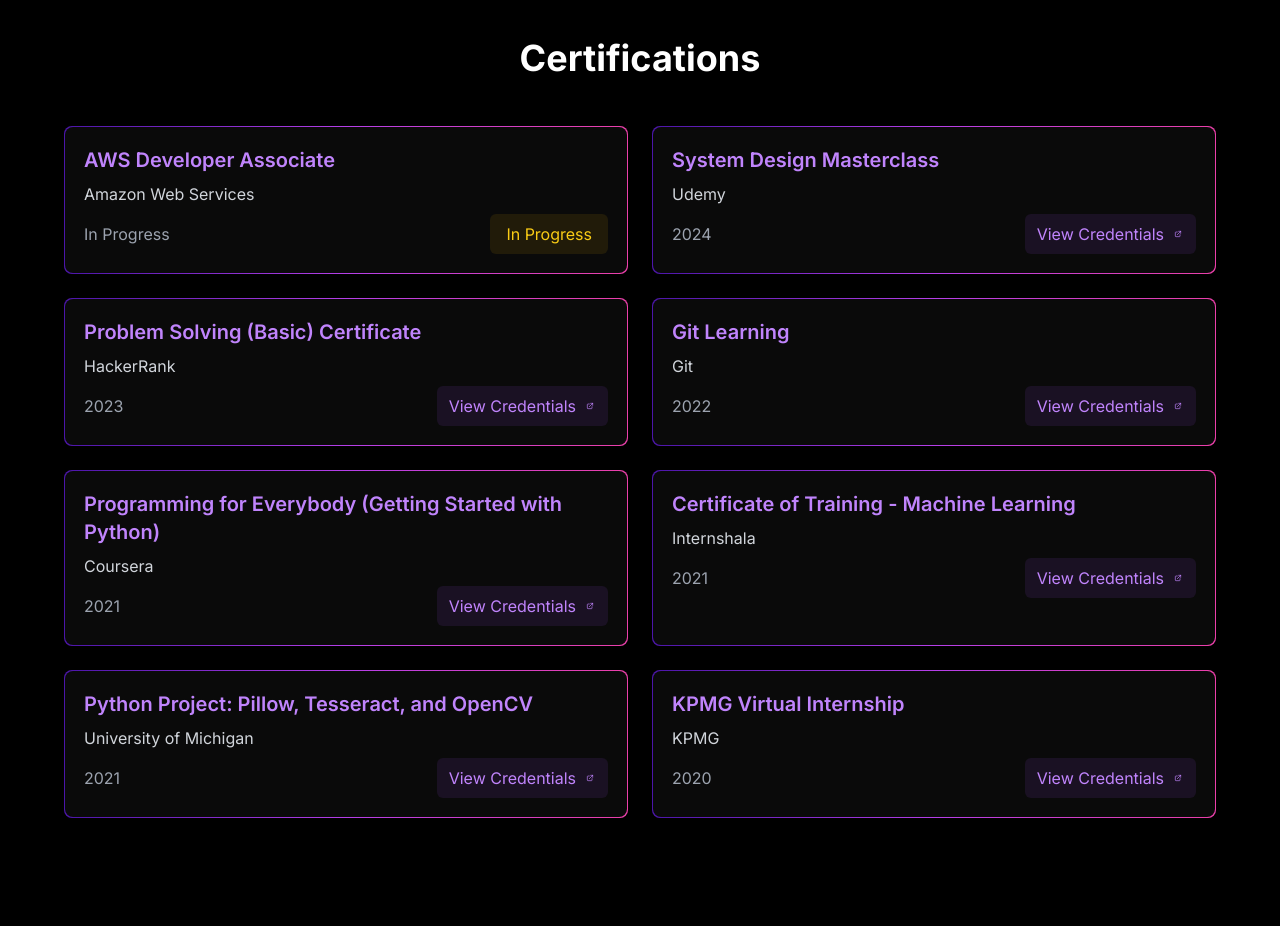
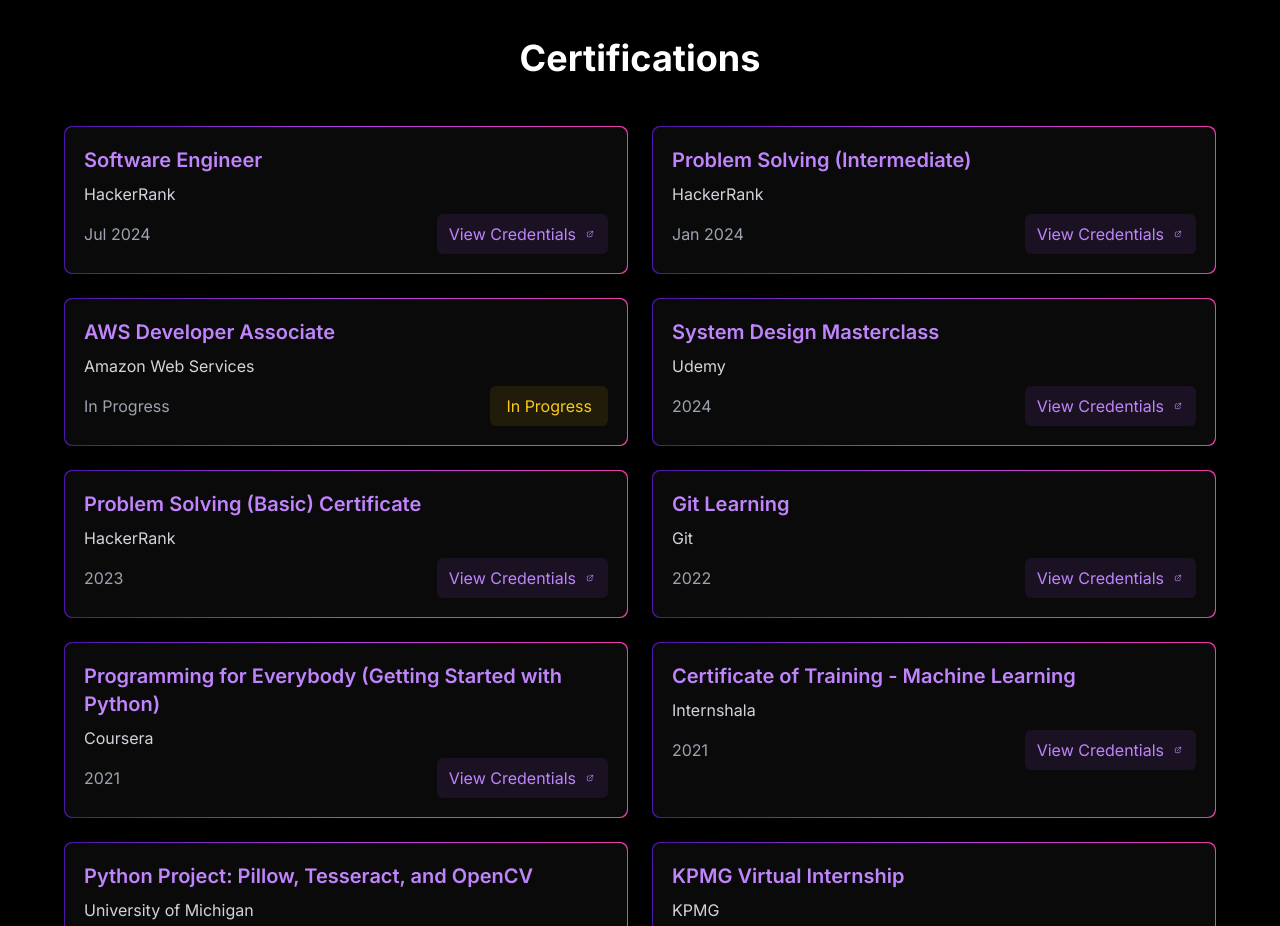
Before and after one commit to neeeraj1999/Portfolio, a Next.js app: page / in a window 1280 px wide. Shown: the part 5320-6246 px from the top of the page. Built offline with nearby package versions, Linux system fonts and the light colour scheme.

Commit message:
feat: add new HackerRank certifications

```diff
--- a/components/ui/certifications-section.tsx
+++ b/components/ui/certifications-section.tsx
@@ -13,6 +13,18 @@
 }
 
 const certifications: Certification[] = [
+  {
+    title: "Software Engineer",
+    organization: "HackerRank",
+    date: "Jul 2024",
+    link: "https://www.hackerrank.com/certificates/1b64720fdb63"
+  },
+  {
+    title: "Problem Solving (Intermediate)",
+    organization: "HackerRank",
+    date: "Jan 2024",
+    link: "https://www.hackerrank.com/certificates/e306f66d509e"
+  },
   {
     title: "AWS Developer Associate",
     organization: "Amazon Web Services",
```
